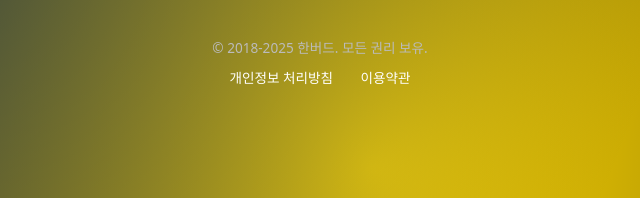
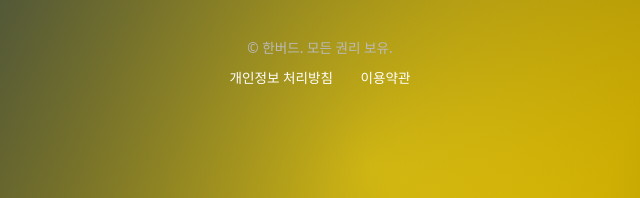
Before and after one commit to hanbird-korea/hanbird-korea.github.io, a plain HTML site: page index.html in a window 1280 px wide. Shown: the part 457-655 px from the top of the page, 320-960 px from the left. Drawn offline with Linux system fonts and the light colour scheme.

Commit message:
Update copyright year

```diff
--- a/index.html
+++ b/index.html
@@ -82,7 +82,7 @@
       <p>AI와 최신 기술을 활용한 미래 지향적 소프트웨어 솔루션</p>
     </section>
     <footer>
-      <p class="copy">&copy; 2018-2025 한버드. 모든 권리 보유.</p>
+      <p class="copy">&copy; 한버드. 모든 권리 보유.</p>
       <nav>
         <a href="privacy.html">개인정보 처리방침</a>
         <a href="terms.html">이용약관</a>
```
